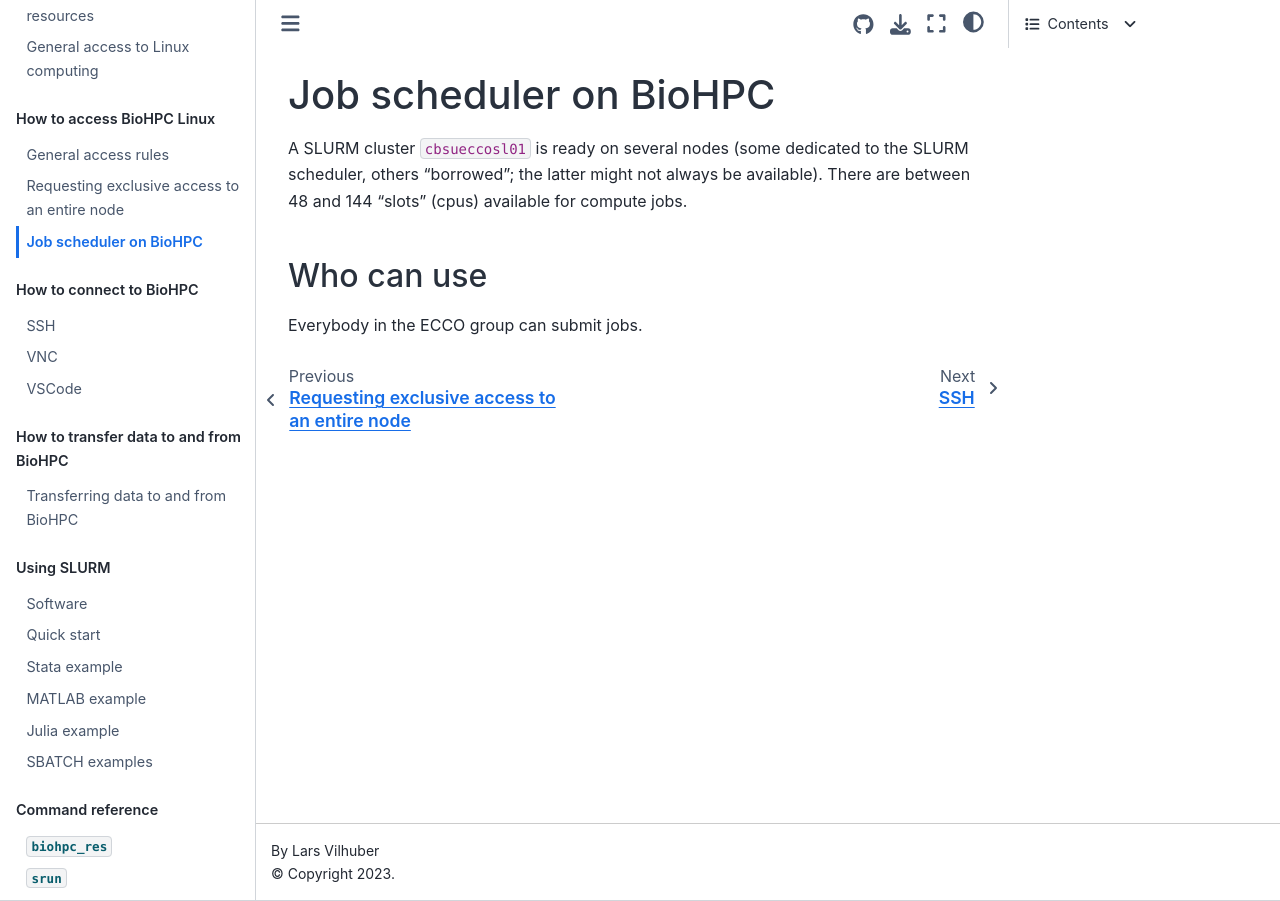
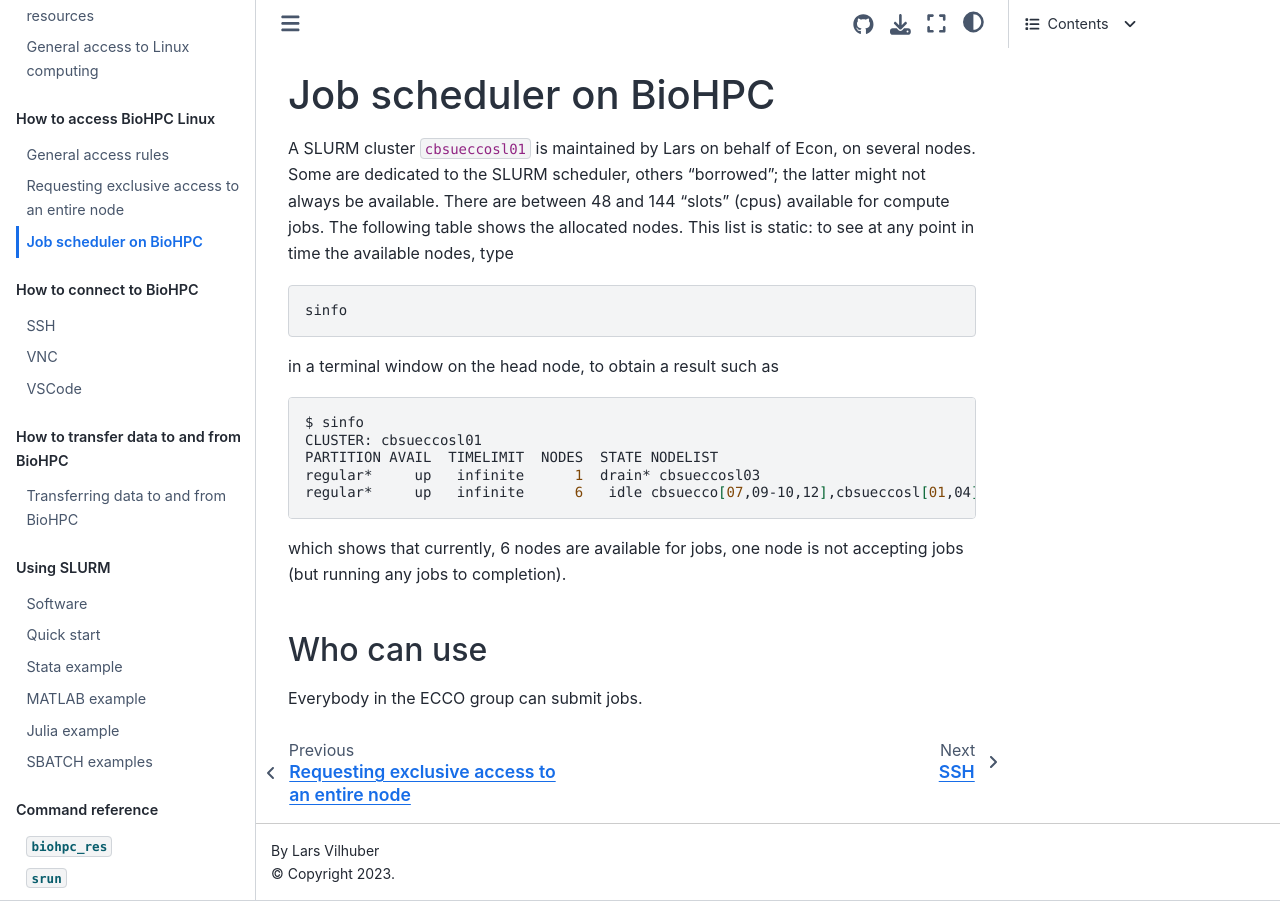
Before and after one commit to labordynamicsinstitute/ecco-notes, a Jupyter Book: the page built from docs/biohpc/slurm.md, in a window 1280 px wide. Built offline with Jupyter Book 1.0.4 settings and Sphinx 7.4.7 and the Sphinx Book theme 1.1.4, drawn with Linux system fonts in a browser that asks for light colours.

Commit message:
Various fixes

````diff
--- a/docs/biohpc/slurm.md
+++ b/docs/biohpc/slurm.md
@@ -13,7 +13,22 @@ kernelspec:
 (slurm)=
 # Job scheduler on BioHPC
 
-A SLURM cluster `cbsueccosl01` is ready on several nodes  (some dedicated to the SLURM scheduler, others "borrowed"; the latter might not always be available). There are between 48 and 144 "slots" (cpus) available for compute jobs.
+A SLURM cluster `cbsueccosl01` is maintained by Lars on behalf of Econ, on several nodes. Some are dedicated to the SLURM scheduler, others "borrowed"; the latter might not always be available. There are between 48 and 144 "slots" (cpus) available for compute jobs. The following table shows the allocated nodes. This list is static: to see at any point in time the available nodes, type
+
+```bash
+sinfo
+```
+in a terminal window on the head node, to obtain a result such as
+
+```bash
+$ sinfo
+CLUSTER: cbsueccosl01
+PARTITION AVAIL  TIMELIMIT  NODES  STATE NODELIST
+regular*     up   infinite      1  drain* cbsueccosl03
+regular*     up   infinite      6   idle cbsuecco[07,09-10,12],cbsueccosl[01,04]
+```
+
+which shows that currently, 6 nodes are available for jobs, one node is not accepting jobs (but running any jobs to completion).
 
 
 ```{code-cell} ipython3
````
Also changed, not shown: docs/biohpc/reserving.md (+6 -0 lines), docs/tips-and-tricks.md (+1 -1 lines), 1 other file.
